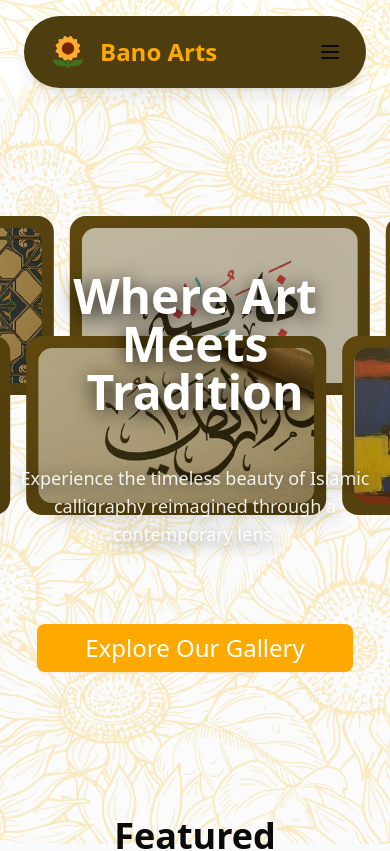
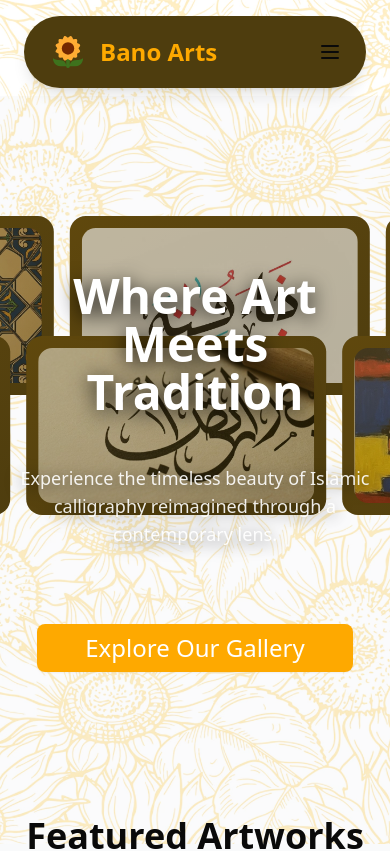
Before and after one commit to m-zulqi/bano-arts, a React (Vite) app: page / in a window 390 px wide. Shown: the top 851 px of the page. Built offline with nearby package versions, Linux system fonts and the light colour scheme.

Commit message:
Overflow x hidden in home page

```diff
--- a/src/pages/HomePage.jsx
+++ b/src/pages/HomePage.jsx
@@ -88,22 +88,22 @@ const ImageCollage = () => {
 
 export default function HomePage() {
   return (
-    <div className="min-h-screen relative flex flex-col items-center bg-gray-50">
+    <div className="min-h-screen relative flex flex-col items-center bg-gray-50 overflow-x-hidden">
       {/* Background with sunflower pattern */}
       <div
         className="fixed inset-0 bg-cover bg-center bg-repeat opacity-30 z-0"
         style={{ backgroundImage: "url('/images/sunflower-bg.jpg')" }}
       />
 
-      <main className="relative z-10 flex flex-col items-center w-full px-6">
+      <main className="relative z-10 flex flex-col items-center w-full">
         {/* Hero / Frame Section */}
-        <section className="mt-20 mb-16 flex flex-col items-center relative">
+        <section className="mt-20 mb-16 flex flex-col items-center relative w-full">
           {/* Frame + Image (pure decoration) */}
           <motion.div
             initial={{ scale: 1.1, opacity: 0 }}
             animate={{ scale: 1, opacity: 1 }}
             transition={{ duration: 1.2, ease: "easeOut" }}
-            className="relative w-screen h-[400px] sm:h-[450px] md:h-[500px] overflow-hidden"
+            className="relative w-full h-[400px] sm:h-[450px] md:h-[500px] overflow-hidden"
           >
             {/* Image Collage */}
             <ImageCollage />
```
